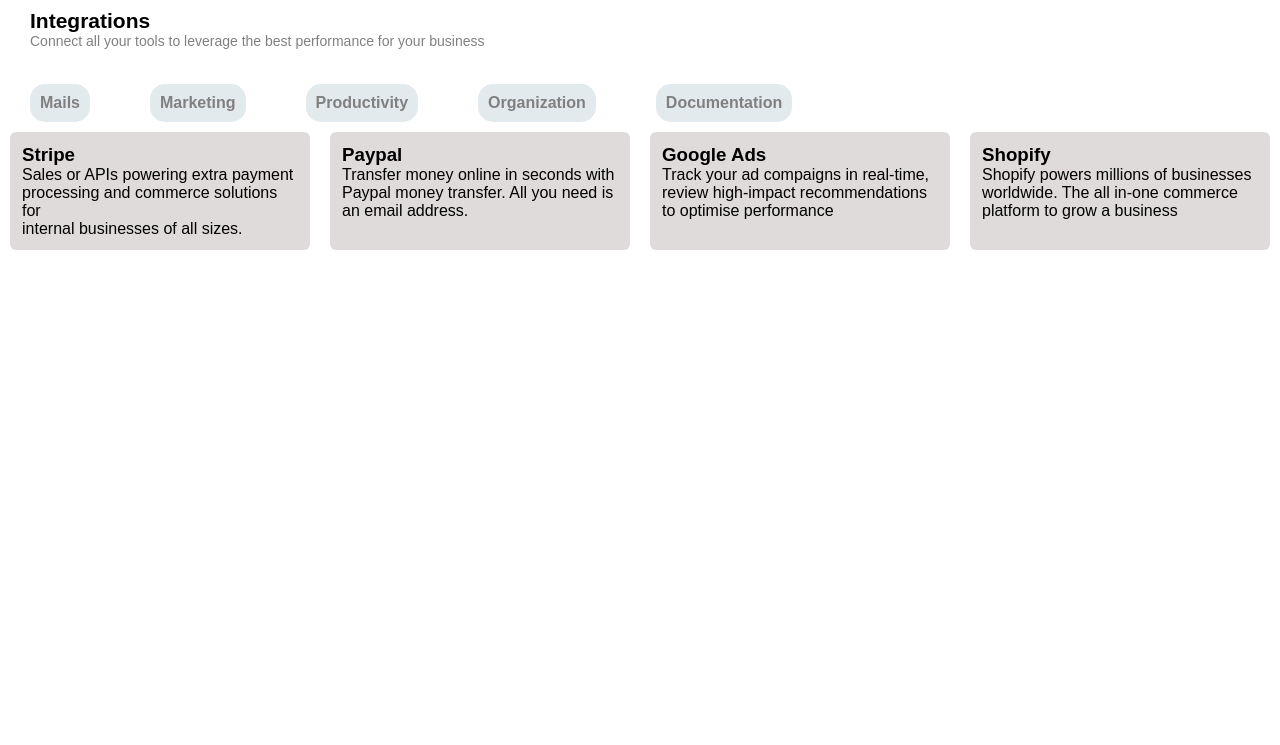
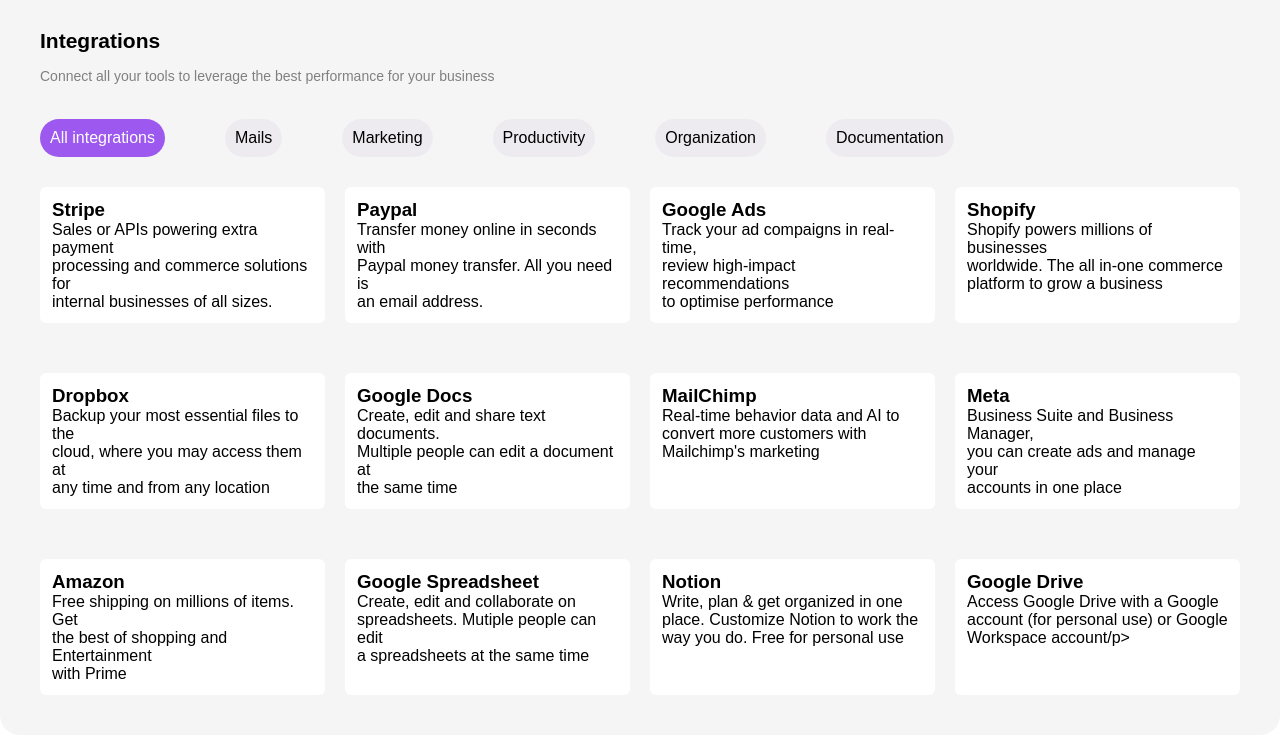
Before and after one commit to Eunice-Nina/orbit, a plain HTML site: page index.html in a window 1280 px wide. Shown: the part 81-826 px from the top of the page. Before the commit the page ends 800 px from the top, so only its background shows below. Drawn offline with Linux system fonts and the light colour scheme.

Commit message:
This is the final version

```diff
--- a/grid.css
+++ b/grid.css
@@ -4,9 +4,16 @@
     padding: 0px;
     margin: 0px;
 }
-.container{}
+.container{
+    width: 100%;
+    background-color: whitesmoke;
+    max-width: fit-content;
+    margin: 10px auto;
+    padding: 10px;
+    border-radius: 20px;
+}
 .top{
-    background-color: rgb(223, 219, 219);
+    background-color: whitesmoke;
     color: black;
     padding: 20px;
     display: flex;
@@ -33,7 +40,7 @@
     padding: 10px;
 }
 .side{
-    margin-left: 100px;
+    margin-left: 300px;
     font-size: 16px;
 }
 .side h1{
@@ -44,24 +51,36 @@
     font-size: 14px;
     margin-left: 30px;
     margin-top: 30px;
+
 }
 .me h2{
     color: black;
     font-weight: bold;
+    margin-bottom: 15px;
 }
 .categories {
    display: flex;
     gap: 30px;
 }
 .category {
-   font-weight: 600;
-   color: grey;
+   font-weight: 100;
+   color: black;
    cursor: pointer;
    margin-left: 30px;
    margin-top: 35px;
-   background-color: rgba(226, 233, 236, 0.938);
+   background-color: rgba(237, 235, 240, 0.938);
    padding: 10px;
-    border-radius: 15px;
+   border-radius: 25px;
+}
+.category1{
+   font-weight: 100;
+   color: white;
+   cursor: pointer;
+   margin-left: 30px;
+   margin-top: 35px;
+   background-color: rgba(151, 78, 239, 0.938);
+   padding: 10px;
+   border-radius: 25px;
 }
 .grid1{
     height: fit-content;
@@ -69,10 +88,39 @@
     display: grid;
     grid-template-columns: repeat(4,1fr);
     margin: 10px;
+    padding: 20px;
 }
 .grid{
     width: 100%;
-    background: rgb(223, 219, 219);
+    background: white;
     border-radius: 6px;
     padding: 12px;
 }
+.grid2{
+    height: fit-content;
+    gap: 20px;
+    display: grid;
+    grid-template-columns: repeat(4,1fr);
+    margin: 10px;
+    padding: 20px;
+}
+.grids{
+    width: 100%;
+    background: white;
+    border-radius: 6px;
+    padding: 12px;
+}
+.grid3{
+     height: fit-content;
+    gap: 20px;
+    display: grid;
+    grid-template-columns: repeat(4,1fr);
+    margin: 10px;
+    padding: 20px;
+}
+.gridss{
+    width: 100%;
+    background: white;
+    border-radius: 6px;
+    padding: 12px;
+}
--- a/index.html
+++ b/index.html
@@ -25,14 +25,15 @@
                 </div>
             </nav>
         </div>
-    </div>
+
         <main>
             <div class="me">
                 <h2>Integrations</h2>
                 <p>Connect all your tools to leverage the best performance for your business</p>
             </div>
               <div class="categories">
-                <div class="category active">Mails</div>
+                    <div class="category1">All integrations</div>
+                    <div class="category">Mails</div>
                     <div class="category">Marketing</div>
                     <div class="category">Productivity</div>
                     <div class="category">Organization</div>
@@ -57,6 +58,43 @@
                         </div>
 
                     </div>
+                    <div class="grid2">
+                        <div class="grids">
+                        <h3>Dropbox</h3>
+                        <p>Backup your most essential files to the<br> cloud, where you may access them at<br> any time and from any location</p>
+                        </div>
+                        <div class="grids">
+                        <h3>Google Docs</h3>
+                        <p>Create, edit and share text documents.<br> Multiple people can edit a document at<br> the same time </p>
+                        </div>
+                        <div class="grids">
+                        <h3>MailChimp</h3>
+                        <p>Real-time behavior data and AI to<br> convert more customers with<br> Mailchimp's marketing</p>
+                        </div>
+                        <div class="grids">
+                        <h3>Meta</h3>
+                        <p>Business Suite and Business Manager,<br>you can create ads and manage your<br> accounts in one place</p>
+                        </div>
+                    </div>
+                    <div class="grid3">
+                      <div class="gridss">
+                        <h3>Amazon</h3>
+                        <p>Free shipping on millions of items. Get<br> the best of shopping and Entertainment<br> with Prime</p>
+                        </div>
+                        <div class="gridss">
+                        <h3>Google Spreadsheet</h3>
+                        <p>Create, edit and collaborate on<br> spreadsheets. Mutiple people can edit<br> a spreadsheets at the same time </p>
+                        </div>
+                        <div class="gridss">
+                        <h3>Notion</h3>
+                        <p>Write, plan & get organized in one<br> place. Customize Notion to work the<br> way you do. Free for personal use</p>
+                        </div>
+                        <div class="gridss">
+                        <h3>Google Drive</h3>
+                        <p>Access Google Drive with a Google<br> account (for personal use) or Google<br> Workspace account/p>
+                        </div>
+                    </div>
         </main>
+    </div>
 </body>
 </html>
```
Lines whose indentation alone changed are shown as unchanged.
